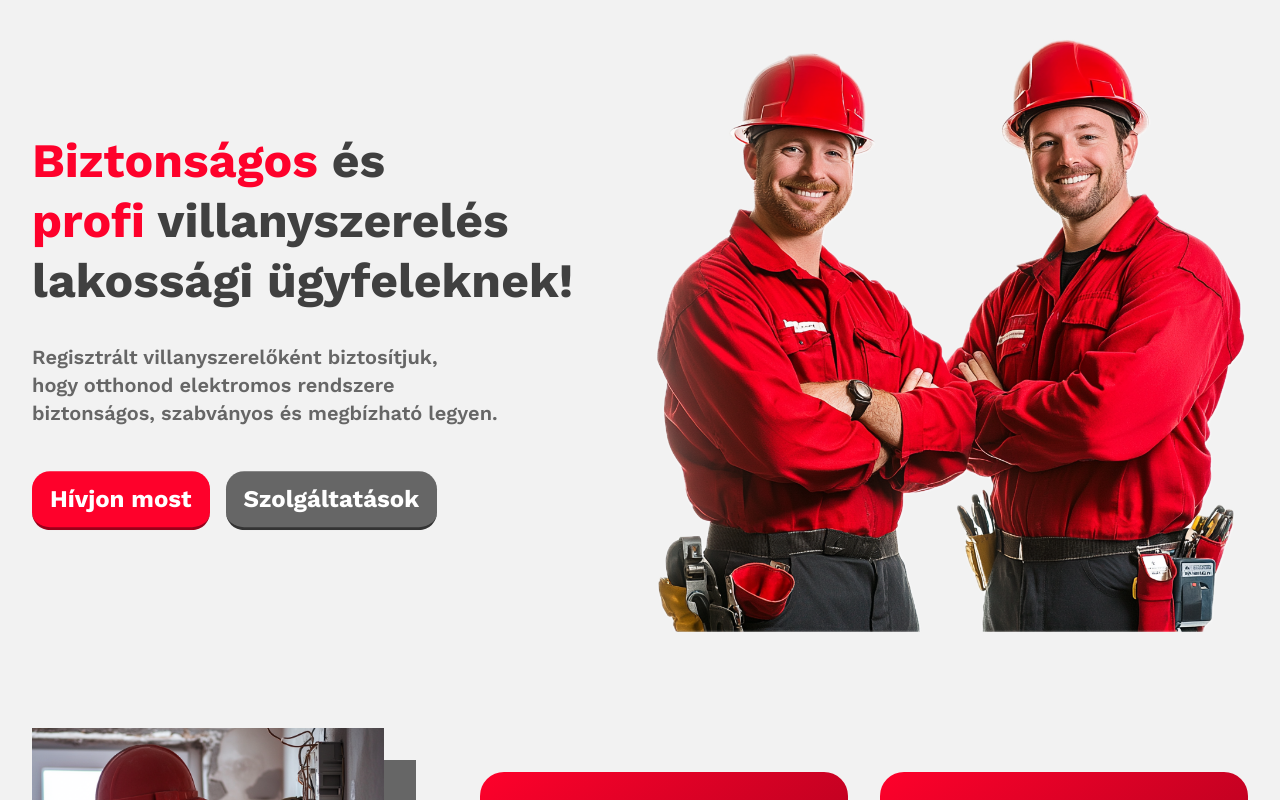
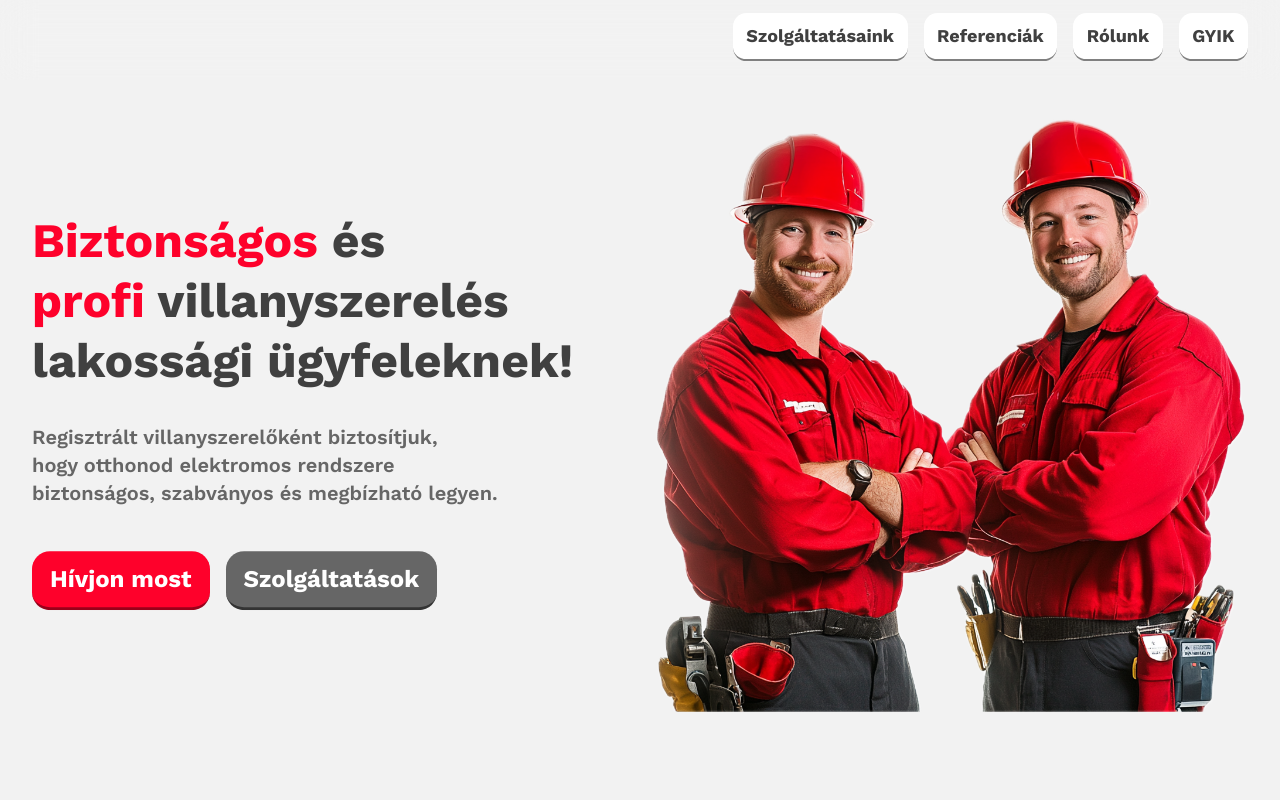
Before and after one commit to danielrakaczki/villved, a Next.js app: page / in a window 1280 px wide. Shown: the top 800 px of the page. Built offline with nearby package versions, Linux system fonts and the light colour scheme.

Commit message:
feat: nav v1

```diff
--- /dev/null
+++ b/app/components/nav-link.tsx
@@ -0,0 +1,17 @@
+"use client";
+import Link, { LinkProps } from "next/link";
+import { usePathname } from "next/navigation";
+import { PropsWithChildren } from "react";
+import { cn } from "../utils";
+
+export const NavLink = ({ children, ...props }: PropsWithChildren<LinkProps>) => {
+  const pathName = usePathname();
+  const hrefPath = typeof props.href === "string" ? props.href : (props.href.pathname ?? "");
+  const isActive = hrefPath ? pathName.includes(hrefPath) : false;
+
+  return (
+    <Link {...props} className={cn(isActive ? "text-primary" : "text-foreground", "btn white text-lg")}>
+      {children}
+    </Link>
+  );
+};
--- /dev/null
+++ b/app/components/navbar.tsx
@@ -0,0 +1,14 @@
+import { NavLink } from "./nav-link";
+
+export const Navbar = () => {
+  return (
+    <div className="bg-background-30 sticky top-0 z-40 backdrop-blur-lg">
+      <nav className="mx-auto flex w-full items-stretch justify-end gap-4 px-8 py-4 lg:max-w-screen-2xl">
+        <NavLink href="#services">Szolgáltatásaink</NavLink>
+        <NavLink href="#references">Referenciák</NavLink>
+        <NavLink href="#about-us">Rólunk</NavLink>
+        <NavLink href="#faq">GYIK</NavLink>
+      </nav>
+    </div>
+  );
+};
--- a/app/globals.css
+++ b/app/globals.css
@@ -52,7 +52,9 @@
   --color-primary-2: var(--primary-2);
   --color-tertiary: var(--tertiary);
 }
-
+* {
+  @apply scroll-mt-em-10 scroll-smooth;
+}
 body {
   @apply font-sans;
   background: var(--background);
@@ -65,6 +67,10 @@ details summary::marker,
 details summary::-webkit-details-marker {
   @apply hidden;
 }
+
+/* section[id] {
+  @apply scroll-mt-em-4 scroll-smooth;
+} */
 
 #reviews .stars .star {
   @apply text-primary h-8 w-8;
--- a/app/layout.tsx
+++ b/app/layout.tsx
@@ -1,6 +1,8 @@
 import type { Metadata } from "next";
 import { Work_Sans } from "next/font/google";
 import "./globals.css";
+import { Navbar } from "./components/navbar";
+import { cn } from "./utils";
 
 const workSans = Work_Sans({
   variable: "--font-work-sans",
@@ -19,7 +21,10 @@ export default function RootLayout({
 }>) {
   return (
     <html lang="hu">
-      <body className={`${workSans.variable} antialiased`}>{children}</body>
+      <body className={cn(workSans.variable, "antialiased")}>
+        <Navbar />
+        {children}
+      </body>
     </html>
   );
 }
```
